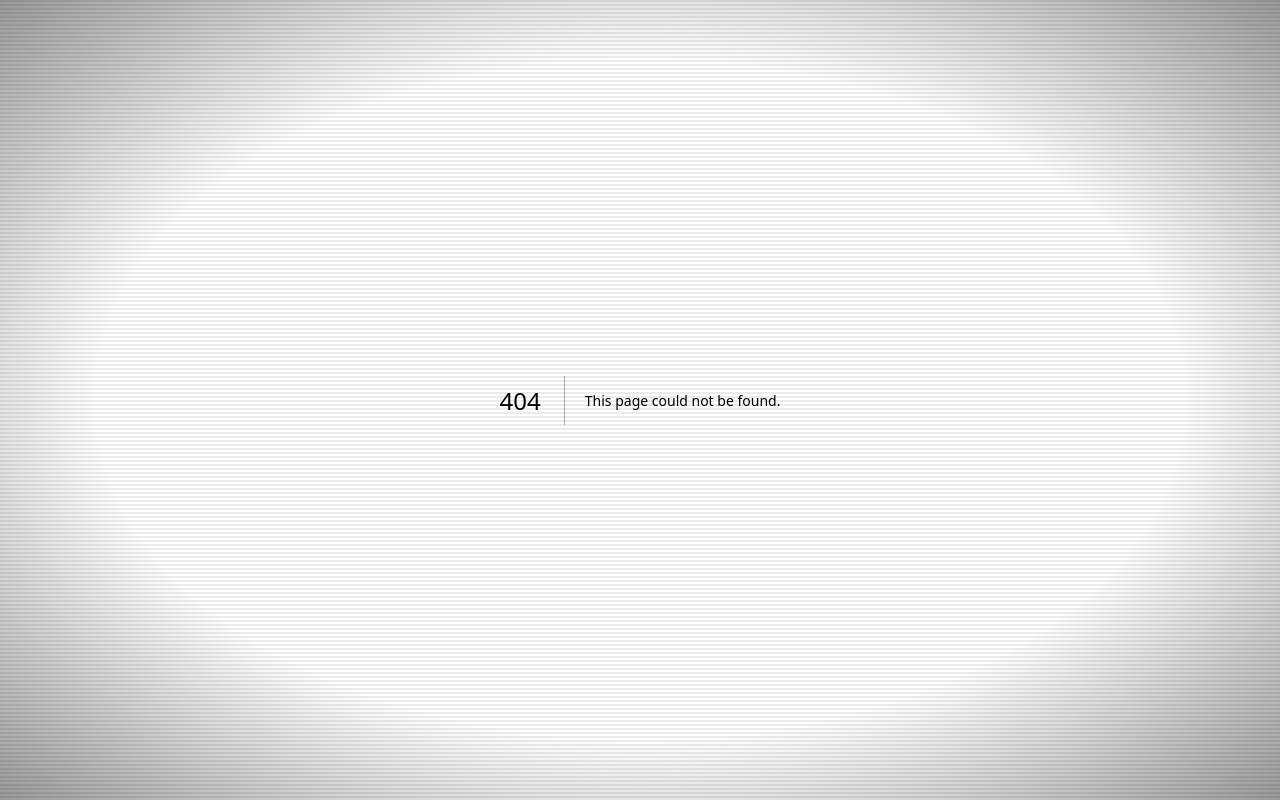
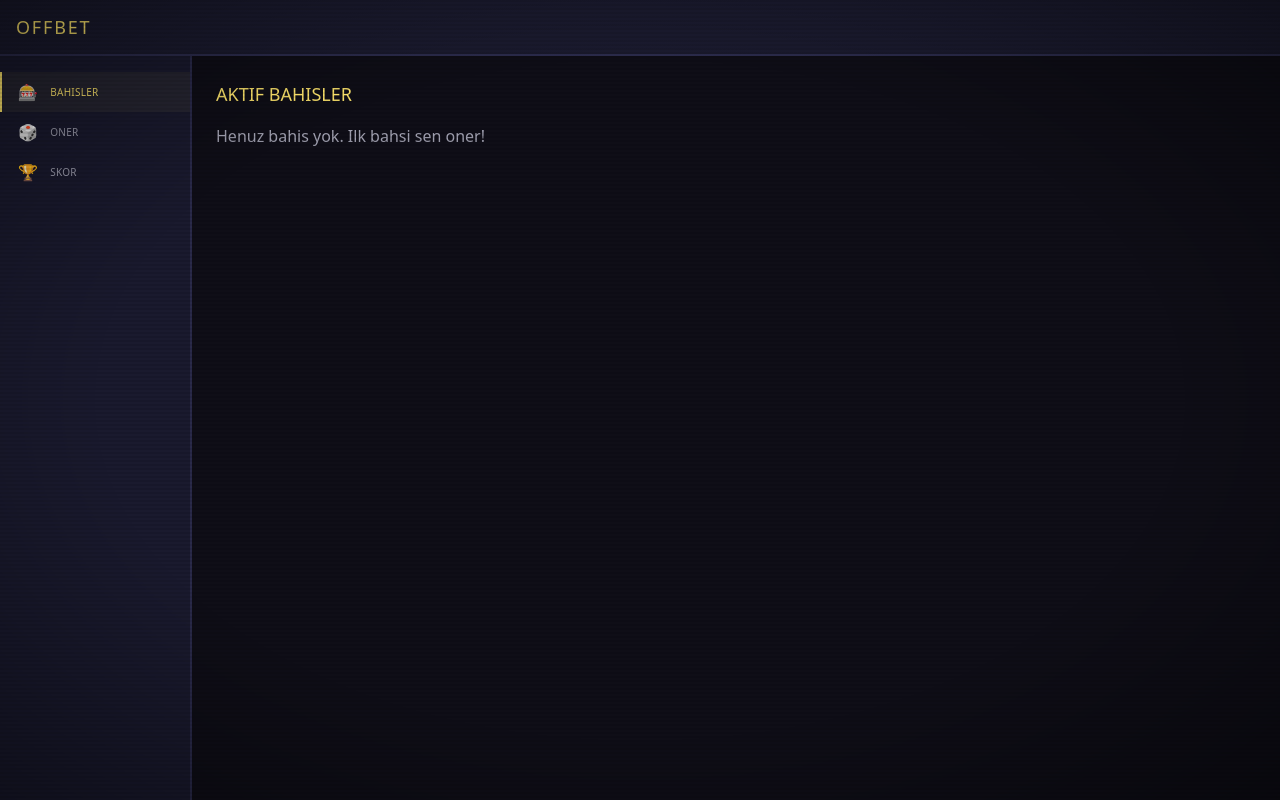
Before and after one commit to kerem84/offbet, a Next.js app: page /feed in a window 1280 px wide. Before the commit this address had no page. Built offline with nearby package versions, Linux system fonts and the light colour scheme; no server answers.

Commit message:
feat: add main layout with navbar, sidebar, and auth context

```diff
--- /dev/null
+++ b/src/app/(main)/feed/page.tsx
@@ -0,0 +1,8 @@
+export default function FeedPage() {
+  return (
+    <div>
+      <h1 className="font-pixel text-lg text-arcade-yellow mb-4">AKTIF BAHISLER</h1>
+      <p className="text-arcade-muted">Henuz bahis yok. Ilk bahsi sen oner!</p>
+    </div>
+  );
+}
--- /dev/null
+++ b/src/app/(main)/layout.tsx
@@ -0,0 +1,14 @@
+import { Navbar } from "@/components/layout/navbar";
+import { Sidebar } from "@/components/layout/sidebar";
+
+export default function MainLayout({ children }: { children: React.ReactNode }) {
+  return (
+    <>
+      <Navbar />
+      <Sidebar />
+      <main className="pt-14 pl-48 min-h-screen">
+        <div className="p-6">{children}</div>
+      </main>
+    </>
+  );
+}
--- a/src/app/layout.tsx
+++ b/src/app/layout.tsx
@@ -1,6 +1,7 @@
 import type { Metadata } from "next";
 import { Inter, Press_Start_2P } from "next/font/google";
 import "./globals.css";
+import { Providers } from "@/components/providers";
 
 const inter = Inter({
   variable: "--font-inter",
@@ -27,7 +28,7 @@ export default function RootLayout({
     <html lang="tr">
       <body className={`${inter.variable} ${pressStart2P.variable} antialiased`}>
         <div className="crt-overlay" aria-hidden="true" />
-        {children}
+        <Providers>{children}</Providers>
       </body>
     </html>
   );
--- a/src/app/page.tsx
+++ b/src/app/page.tsx
@@ -1,15 +1,5 @@
+import { redirect } from "next/navigation";
+
 export default function Home() {
-  return (
-    <main className="min-h-screen flex flex-col items-center justify-center bg-arcade-bg">
-      <h1
-        className="font-pixel text-arcade-yellow text-2xl md:text-4xl tracking-wider text-center leading-relaxed"
-        style={{ textShadow: "0 0 20px #ffe66d, 0 0 40px #ffe66d88" }}
-      >
-        OFFBET
-      </h1>
-      <p className="mt-6 font-pixel text-arcade-muted text-xs tracking-widest">
-        INSERT COIN TO CONTINUE
-      </p>
-    </main>
-  );
+  redirect("/feed");
 }
--- /dev/null
+++ b/src/components/layout/navbar.tsx
@@ -0,0 +1,58 @@
+"use client";
+
+import Link from "next/link";
+import { useRouter } from "next/navigation";
+import { createClient } from "@/lib/supabase/client";
+import { useAuth } from "@/components/providers";
+import { CoinCounter } from "@/components/ui/coin-counter";
+import { PixelButton } from "@/components/ui/pixel-button";
+
+export function Navbar() {
+  const { profile } = useAuth();
+  const router = useRouter();
+
+  async function handleLogout() {
+    const supabase = createClient();
+    await supabase.auth.signOut();
+    router.push("/login");
+  }
+
+  return (
+    <header className="fixed top-0 left-0 right-0 z-50 h-14 bg-arcade-card border-b-2 border-arcade-border flex items-center justify-between px-4">
+      <Link
+        href="/feed"
+        className="font-pixel text-lg text-arcade-yellow tracking-widest hover:opacity-80 transition-opacity"
+      >
+        OFFBET
+      </Link>
+
+      <div className="flex items-center gap-4">
+        {profile && (
+          <>
+            <CoinCounter amount={profile.points} size="sm" />
+
+            <Link
+              href={`/profile/${profile.id}`}
+              className="font-pixel text-[10px] text-arcade-text hover:text-arcade-yellow transition-colors"
+            >
+              {profile.username}
+            </Link>
+
+            {profile.role === "admin" && (
+              <Link
+                href="/admin"
+                className="font-pixel text-[10px] text-arcade-purple hover:opacity-80 transition-opacity"
+              >
+                ADMIN
+              </Link>
+            )}
+
+            <PixelButton variant="ghost" size="sm" onClick={handleLogout}>
+              CIKIS
+            </PixelButton>
+          </>
+        )}
+      </div>
+    </header>
+  );
+}
--- /dev/null
+++ b/src/components/layout/sidebar.tsx
@@ -0,0 +1,39 @@
+"use client";
+
+import Link from "next/link";
+import { usePathname } from "next/navigation";
+
+const navItems = [
+  { href: "/feed", label: "BAHISLER", icon: "🎰" },
+  { href: "/propose", label: "ONER", icon: "🎲" },
+  { href: "/leaderboard", label: "SKOR", icon: "🏆" },
+];
+
+export function Sidebar() {
+  const pathname = usePathname();
+
+  return (
+    <aside className="fixed left-0 top-14 bottom-0 w-48 bg-arcade-card border-r-2 border-arcade-border z-40">
+      <nav className="flex flex-col pt-4">
+        {navItems.map(({ href, label, icon }) => {
+          const isActive = pathname === href || pathname.startsWith(href + "/");
+          return (
+            <Link
+              key={href}
+              href={href}
+              className={[
+                "flex items-center gap-3 px-4 py-3 font-pixel text-[10px] tracking-wide transition-colors",
+                isActive
+                  ? "text-arcade-yellow border-l-2 border-arcade-yellow bg-arcade-yellow/5"
+                  : "text-arcade-muted hover:text-arcade-text border-l-2 border-transparent",
+              ].join(" ")}
+            >
+              <span className="text-base leading-none">{icon}</span>
+              {label}
+            </Link>
+          );
+        })}
+      </nav>
+    </aside>
+  );
+}
--- /dev/null
+++ b/src/components/providers.tsx
@@ -0,0 +1,65 @@
+"use client";
+
+import { createContext, useContext, useEffect, useState, useCallback } from "react";
+import { createClient } from "@/lib/supabase/client";
+import type { Database } from "@/lib/supabase/database.types";
+
+type Profile = Database["public"]["Tables"]["profiles"]["Row"];
+
+interface AuthContextValue {
+  profile: Profile | null;
+  loading: boolean;
+  refreshProfile: () => Promise<void>;
+}
+
+const AuthContext = createContext<AuthContextValue>({
+  profile: null,
+  loading: true,
+  refreshProfile: async () => {},
+});
+
+export function useAuth() {
+  return useContext(AuthContext);
+}
+
+export function Providers({ children }: { children: React.ReactNode }) {
+  const [profile, setProfile] = useState<Profile | null>(null);
+  const [loading, setLoading] = useState(true);
+
+  const refreshProfile = useCallback(async () => {
+    const supabase = createClient();
+    const { data: { user } } = await supabase.auth.getUser();
+
+    if (!user) {
+      setProfile(null);
+      setLoading(false);
+      return;
+    }
+
+    const { data } = await supabase
+      .from("profiles")
+      .select("*")
+      .eq("id", user.id)
+      .single();
+
+    setProfile(data ?? null);
+    setLoading(false);
+  }, []);
+
+  useEffect(() => {
+    refreshProfile();
+
+    const supabase = createClient();
+    const { data: { subscription } } = supabase.auth.onAuthStateChange(() => {
+      refreshProfile();
+    });
+
+    return () => subscription.unsubscribe();
+  }, [refreshProfile]);
+
+  return (
+    <AuthContext.Provider value={{ profile, loading, refreshProfile }}>
+      {children}
+    </AuthContext.Provider>
+  );
+}
```
